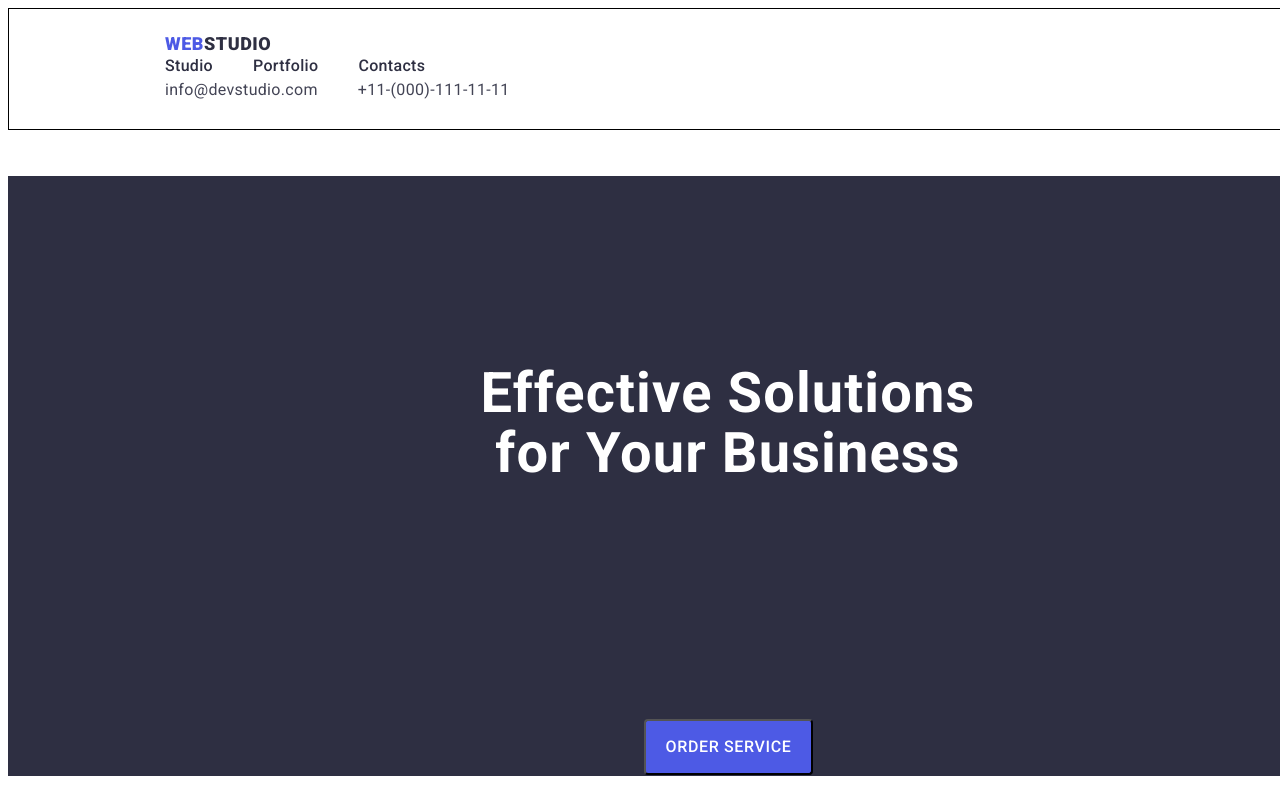
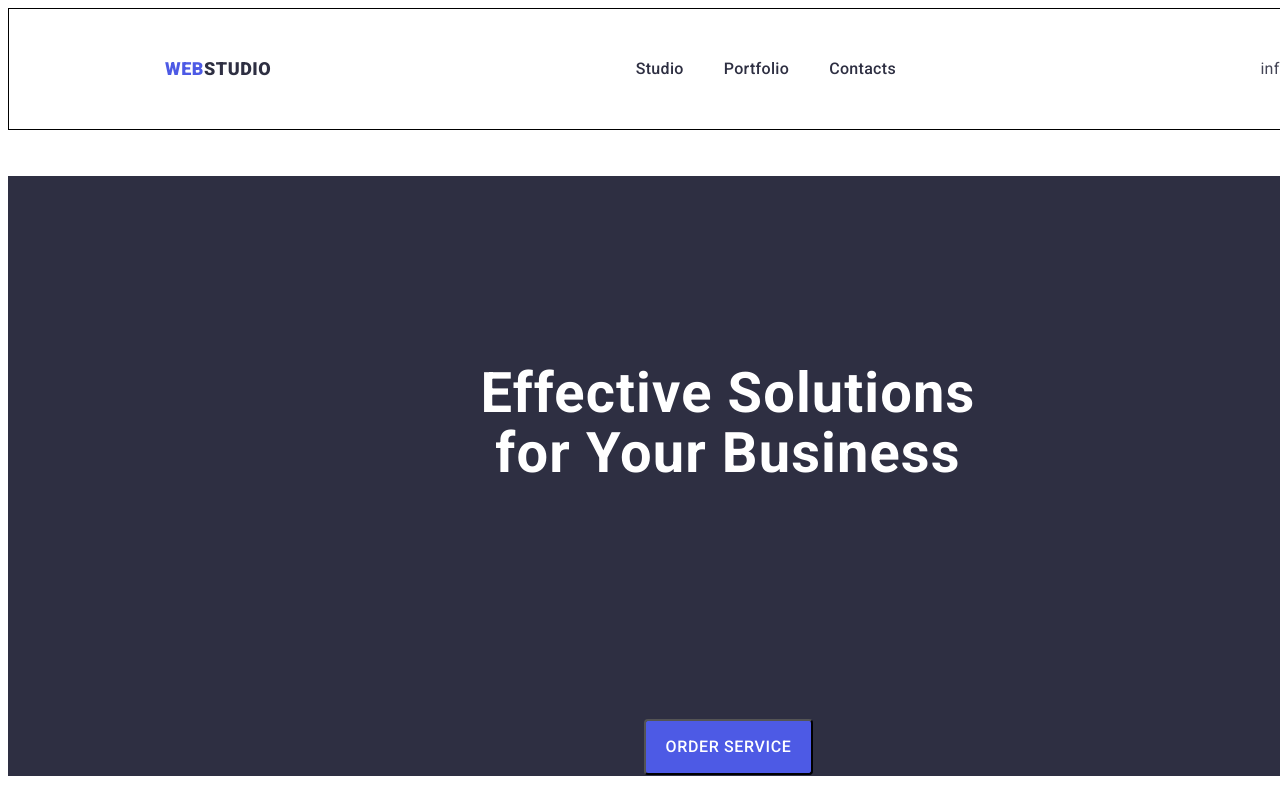
Before and after one commit to dannyboy911/goit-markup-hw-02, a plain HTML site: page index.html in a window 1280 px wide. Shown: the top 797 px of the page. Drawn offline with Linux system fonts and the light colour scheme.

Commit message:
same as last plus header elements in a line

```diff
--- a/css/portfolio.css
+++ b/css/portfolio.css
@@ -16,6 +16,9 @@ body {
 }
 
 .header {
+  display: flex;
+  justify-content: space-between;
+  align-items: center;
   width: 1440px;
   height: 72px;
   flex-grow: 0;
--- a/css/studio.css
+++ b/css/studio.css
@@ -16,7 +16,9 @@ body {
 }
 
 .header {
-  display: inline-block;
+  display: flex;
+  justify-content: space-between;
+  align-items: center;
   width: 1440px;
   height: 72px;
   flex-grow: 0;
--- a/index.html
+++ b/index.html
@@ -8,7 +8,7 @@
   <link rel="preconnect" href="https://fonts.googleapis.com">
   <link rel="preconnect" href="https://fonts.gstatic.com" crossorigin>
   <link rel="stylesheet"
-    href="https://fonts.googleapis.com/css2?family=Raleway:ital,wght@0,100..900;1,100..900&family=Roboto:ital,wght@0,100;0,300;0,400;0,500;0,700;0,900;1,100;1,300;1,400;1,500;1,700;1,900&display=swap" />
+    href="https://fonts.googleapis.com/css2?family=Raleway:ital,wght@0,100..900;1,100..900&family=Roboto:ital,wght@0,100;0,300;0,400;0,500;0,700;0,900;1,100;1,300;1,400;1,500;1,700;1,900&display=swap">
   <link rel="stylesheet" href="css/studio.css">
 </head>
 
```
Also changed, not shown: portfolio.html (+3 -3 lines).
